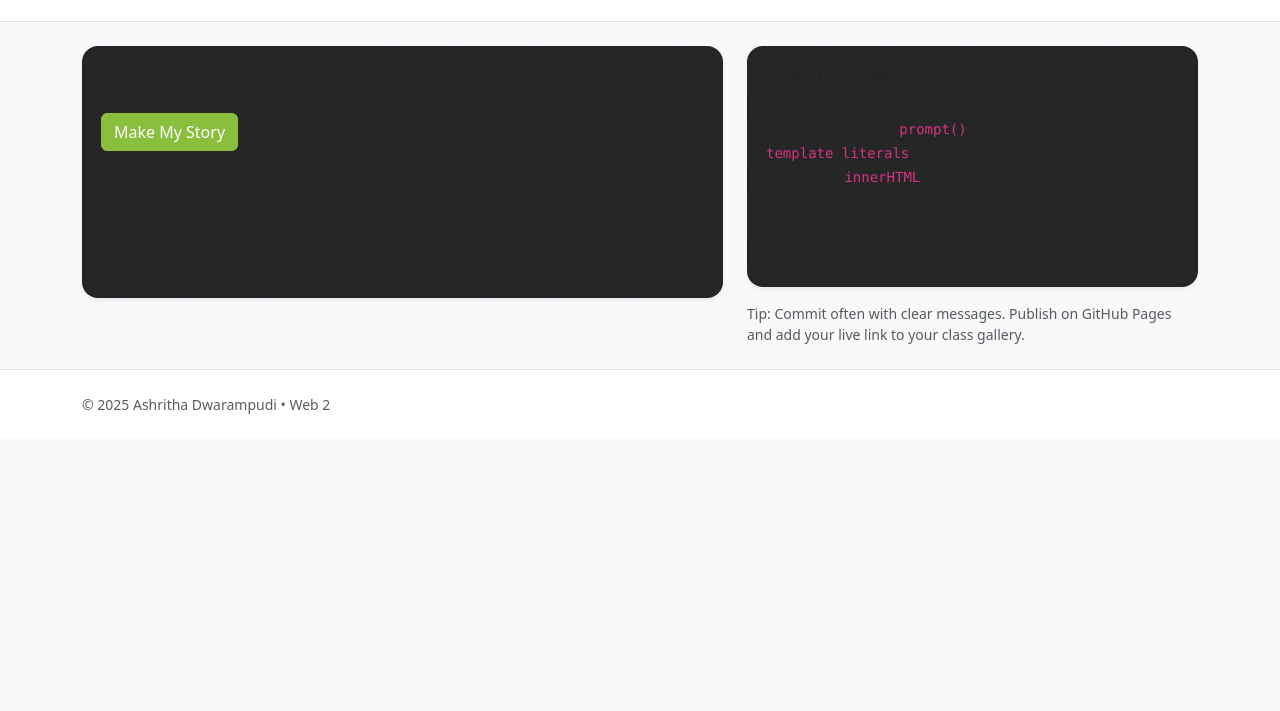
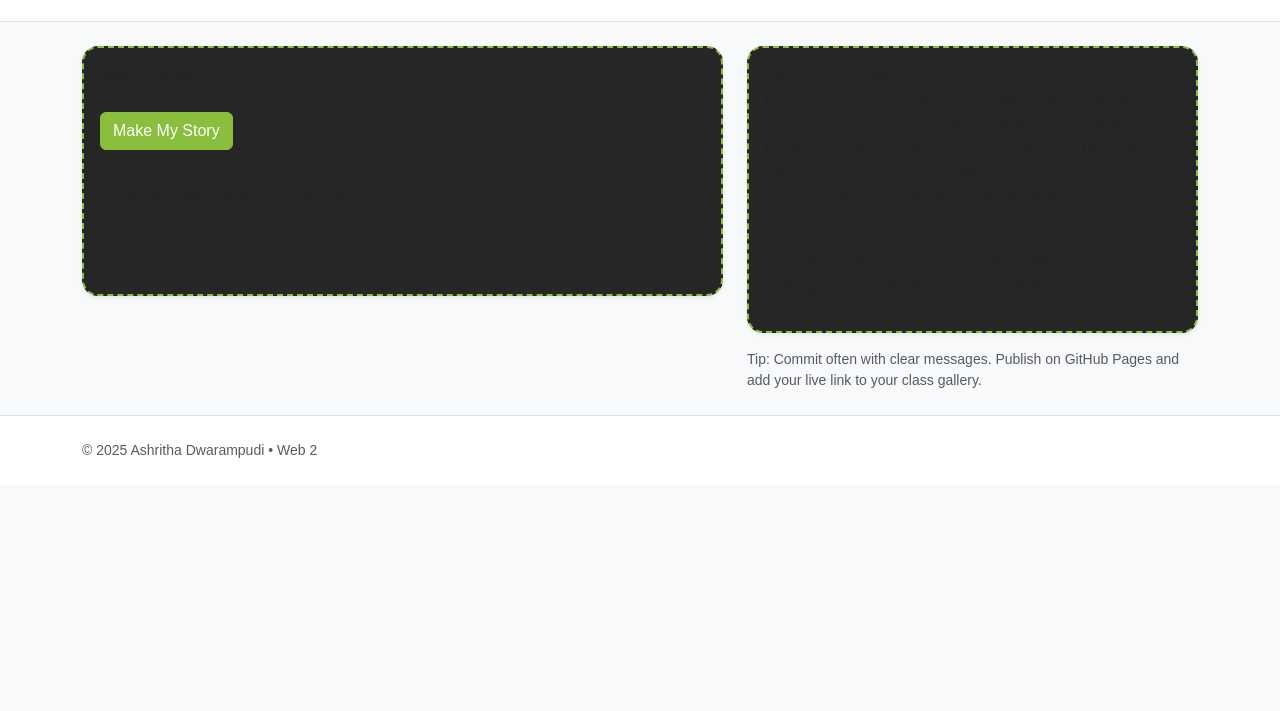
Before and after one commit to 527adwarampudi-design/MadLibSite, a plain HTML site: page index.html in a window 1280 px wide. Shown: the part 89-800 px from the top of the page. Drawn offline with nearby package versions, Linux system fonts and the light colour scheme; a script that the page names is missing.

Commit message:
night changes

```diff
--- a/index.html
+++ b/index.html
@@ -57,10 +57,7 @@
           <div class="card-body">
             <h2 class="h6">About This Project</h2>
             <p>
-              This Mad Lib website collects your creative words using JavaScript’s
-              <code>prompt()</code>, builds a funny story using
-              <code>template literals</code>, and displays it dynamically on the page
-              with <code>innerHTML</code>.
+              For this project, you will create a Mad Lib website that showcases your new JavaScript skills along with the HTML and CSS you learned previously. The Mad Lib site will prompt users to input different types of words, such as nouns, verbs, and adjectives, which will then be used to complete a fun story.
             </p>
 
             <p>
--- a/style.css
+++ b/style.css
@@ -2,43 +2,43 @@
   --card-radius: 1rem;
 }
 
+/* body Styles */
+body {
+  background-color: #1b1b1b;
+  color: #a4d65e;
+  font-family: 'Poppins', Arial, sans-serif;
+}
+
+/* Button */
+button.btn-primary {
+  background-color: #8abf3d;
+  border-color: #8abf3d;
+}
+button.btn-primary:hover {
+  background-color: #a4d65e;
+  border-color: #a4d65e;
+}
+
+/* Card Styling */
 .card {
   border-radius: var(--card-radius);
+  border: 2px dashed #8abf3d;
+  background-color: #262626;
 }
 
+/* Mad Lib Output */
 #madlib-output {
   min-height: 6rem;
   line-height: 1.6;
   font-size: 1.05rem;
 }
 
-#madlib-output h1{
+#madlib-output h1 {
   color: #b30000;
   text-shadow: 0 0 9px #b30000;
-  font-family:'creepster',cursive;
+  font-family: 'Creepster', cursive;
 }
 
-#madlib-output p{
-  color:#e0e0e0;
+#madlib-output p {
+  color: #c4e88b;
 }
-
-body {
-  background-color:#1b1b1b;
-  color:#e0e0e0
-}
-
-button.btn-primary {
-  background-color: #8abf3d;
-  border-color: #8abf3d;
-}
-
-.card {
-  border-radius:dotted;
-  background-color:#262626;
-  border:dashed;
-}
-
-#madlib-output {
-  line-height:1.6;
-  font-size:1.05rem;
-}
```
